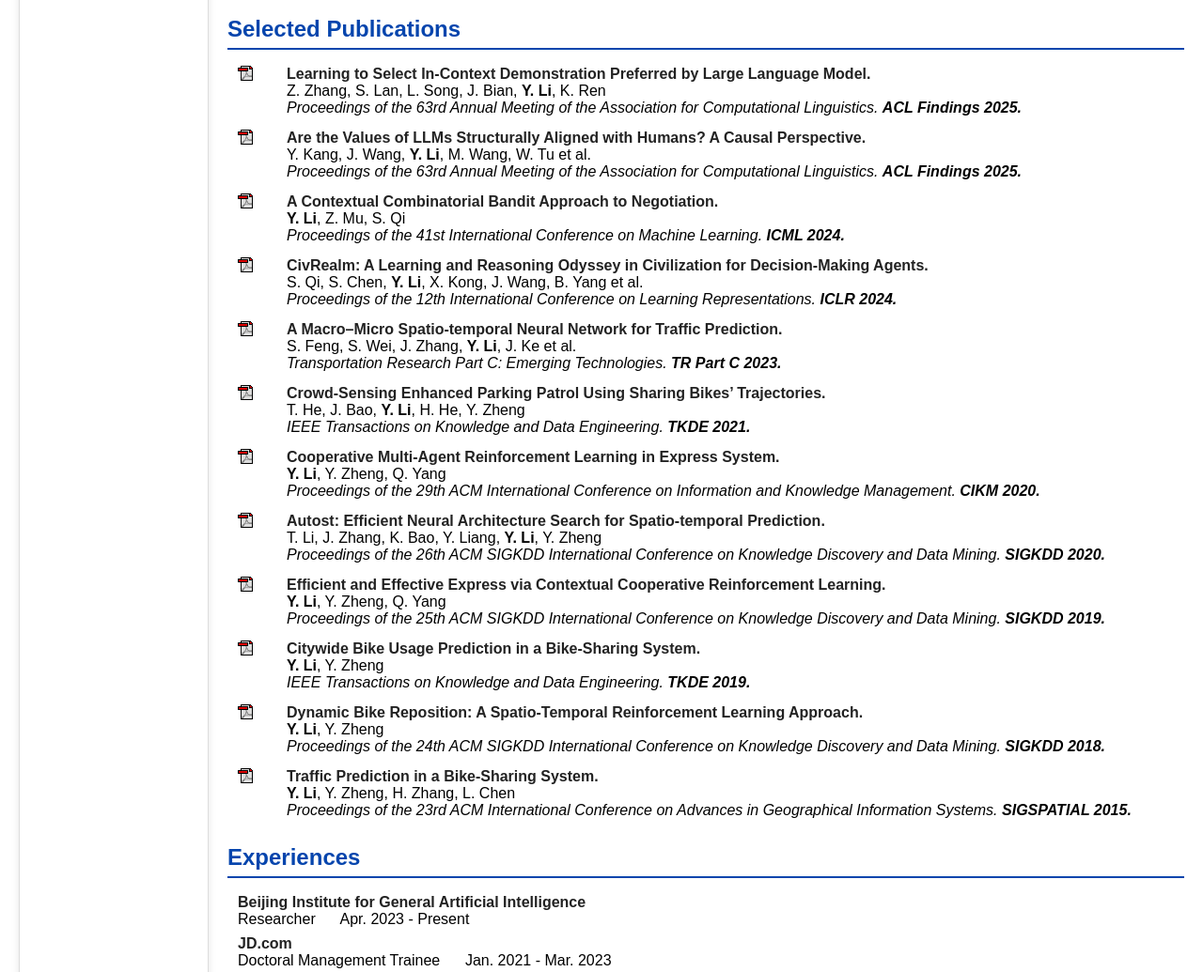
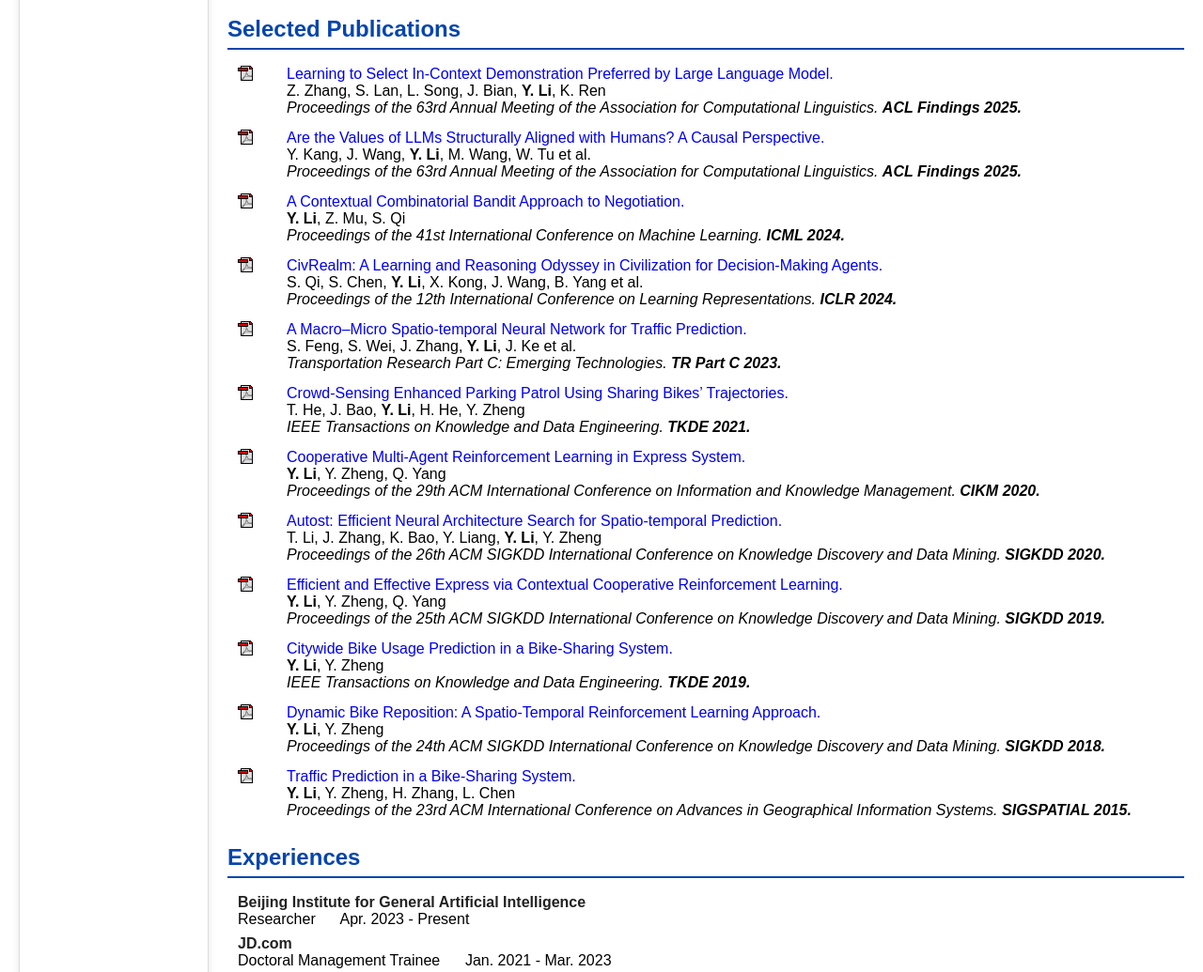
Before and after one commit to liyexn/liyexin.github.io, a plain HTML site: page index.html in a window 1280 px wide and 2102 px high. Shown: the part 795-1830 px from the top of the page at 94% size. Drawn offline with Linux system fonts and the light colour scheme.

Commit message:
add links

```diff
--- a/index.html
+++ b/index.html
@@ -203,7 +203,7 @@
           <tbody>
             <tr>
               <td class="left"><a href="https://arxiv.org/pdf/2505.19966" target="_blank"><img src="./files/pdf.gif"><br></a></td>
-              <td><span class="title">Learning to Select In-Context Demonstration Preferred by Large Language Model. </span>
+              <td><span> <a href="https://arxiv.org/pdf/2505.19966" style="text-decoration: none;"> Learning to Select In-Context Demonstration Preferred by Large Language Model. </a></span>
                 <br>Z. Zhang, S. Lan, L. Song, J. Bian, <b>Y. Li</b>, K. Ren<br>
                 <i>Proceedings of the 63rd Annual Meeting of the Association for Computational Linguistics. <b> ACL Findings 2025. </b></i>
               </td>
@@ -215,7 +215,7 @@
           <tbody>
             <tr>
               <td class="left"><a href="https://arxiv.org/pdf/2501.00581" target="_blank"><img src="./files/pdf.gif"><br></a></td>
-              <td><span class="title">Are the Values of LLMs Structurally Aligned with Humans? A Causal Perspective. </span>
+              <td><span> <a href="https://arxiv.org/pdf/2501.00581" style="text-decoration: none;"> Are the Values of LLMs Structurally Aligned with Humans? A Causal Perspective. </a></span>
                 <br>Y. Kang, J. Wang, <b>Y. Li</b>, M. Wang, W. Tu et al.<br>
                 <i>Proceedings of the 63rd Annual Meeting of the Association for Computational Linguistics. <b> ACL Findings 2025. </b></i>
               </td>
@@ -227,7 +227,7 @@
           <tbody>
             <tr>
               <td class="left"><a href="https://arxiv.org/pdf/2407.00567" target="_blank"><img src="./files/pdf.gif"><br></a></td>
-              <td><span class="title">A Contextual Combinatorial Bandit Approach to Negotiation. </span>
+              <td><span> <a href="https://arxiv.org/pdf/2407.00567" style="text-decoration: none;"> A Contextual Combinatorial Bandit Approach to Negotiation. </a></span>
                 <br><b>Y. Li</b>, Z. Mu, S. Qi<br>
                 <i>Proceedings of the 41st International Conference on Machine Learning. <b> ICML 2024. </b></i>
               </td>
@@ -239,7 +239,7 @@
           <tbody>
             <tr>
               <td class="left"><a href="https://arxiv.org/pdf/2401.10568" target="_blank"><img src="./files/pdf.gif"><br></a></td>
-              <td><span class="title">CivRealm: A Learning and Reasoning Odyssey in Civilization for Decision-Making Agents. </span>
+              <td><span> <a href="https://arxiv.org/pdf/2401.10568" style="text-decoration: none;"> CivRealm: A Learning and Reasoning Odyssey in Civilization for Decision-Making Agents. </a></span>
                 <br>S. Qi, S. Chen, <b>Y. Li</b>, X. Kong, J. Wang, B. Yang et al.<br>
                 <i>Proceedings of the 12th International Conference on Learning Representations. <b> ICLR 2024. </b></i>
               </td>
@@ -251,7 +251,7 @@
           <tbody>
           <tr>
             <td class="left"><a href=" " target="_blank"><img src="./files/pdf.gif"><br></a></td>
-            <td><span class="title">A Macro–Micro Spatio-temporal Neural Network for Traffic Prediction. </font></span>
+            <td><span> <a href="https://www.zhangjunbo.org/pdf/2023_TRC_MMSTNet.pdf" style="text-decoration: none;"> A Macro–Micro Spatio-temporal Neural Network for Traffic Prediction. </a></span>
               <br>S. Feng, S. Wei, J. Zhang, <b>Y. Li</b>, J. Ke et al. <br>
               <i>Transportation Research Part C: Emerging Technologies. <b> TR Part C 2023. </b></i>
           </td>
@@ -263,7 +263,7 @@
           <tbody>
           <tr>
             <td class="left"><a href=" " target="_blank"><img src="./files/pdf.gif"><br></a></td>
-            <td><span class="title">Crowd-Sensing Enhanced Parking Patrol Using Sharing Bikes’ Trajectories. </span>
+            <td><span> <a href="http://urban-computing.com/pdf/TKDE_ParingPatrol.pdf" style="text-decoration: none;"> Crowd-Sensing Enhanced Parking Patrol Using Sharing Bikes’ Trajectories. </a></span>
               <br>T. He, J. Bao, <b>Y. Li</b>, H. He, Y. Zheng<br>
               <i>IEEE Transactions on Knowledge and Data Engineering. <b> TKDE 2021. </b></i>
           </td>
@@ -275,7 +275,7 @@
           <tbody>
           <tr>
             <td class="left"><a href=" " target="_blank"><img src="./files/pdf.gif"><br></a></td>
-            <td><span class="title">Cooperative Multi-Agent Reinforcement Learning in Express System. </span>
+            <td><span> <a href="http://iris.kangry.net/pdf/cikm_Cooperative_20.pdf" style="text-decoration: none;"> Cooperative Multi-Agent Reinforcement Learning in Express System. </a></span>
               <br><b>Y. Li</b>, Y. Zheng, Q. Yang<br>
               <i>Proceedings of the 29th ACM International Conference on Information and Knowledge Management. <b> CIKM 2020. </b></i>
           </td>
@@ -287,7 +287,7 @@
           <tbody>
           <tr>
             <td class="left"><a href=" " target="_blank"><img src="./files/pdf.gif"><br></a></td>
-            <td><span class="title">Autost: Efficient Neural Architecture Search for Spatio-temporal Prediction. </span>
+            <td><span> <a href="https://www.zhangjunbo.org/pdf/2020_KDD_AutoST.pdf" style="text-decoration: none;"> Autost: Efficient Neural Architecture Search for Spatio-temporal Prediction. </a></span>
               <br>T. Li, J. Zhang, K. Bao, Y. Liang, <b>Y. Li</b>, Y. Zheng<br>
               <i>Proceedings of the 26th ACM SIGKDD International Conference on Knowledge Discovery and Data Mining. <b> SIGKDD 2020. </b></i>
           </td>
@@ -299,7 +299,7 @@
           <tbody>
           <tr>
             <td class="left"><a href=" " target="_blank"><img src="./files/pdf.gif"><br></a></td>
-            <td><span class="title">Efficient and Effective Express via Contextual Cooperative Reinforcement Learning. </span>
+            <td><span> <a href="http://iris.kangry.net/pdf/yexinKDD2019.pdf" style="text-decoration: none;"> Efficient and Effective Express via Contextual Cooperative Reinforcement Learning. </a></span>
               <br><b>Y. Li</b>, Y. Zheng, Q. Yang<br>
               <i>Proceedings of the 25th ACM SIGKDD International Conference on Knowledge Discovery and Data Mining. <b> SIGKDD 2019. </b></i>
           </td>
@@ -311,7 +311,7 @@
           <tbody>
           <tr>
             <td class="left"><a href=" " target="_blank"><img src="./files/pdf.gif"><br></a></td>
-            <td><span class="title">Citywide Bike Usage Prediction in a Bike-Sharing System. </span>
+            <td><span> <a href="http://urban-computing.com/pdf/TKDE2019LiZheng.pdf" style="text-decoration: none;"> Citywide Bike Usage Prediction in a Bike-Sharing System. </a></span>
               <br><b>Y. Li</b>, Y. Zheng<br>
               <i>IEEE Transactions on Knowledge and Data Engineering. <b> TKDE 2019. </b></i>
           </td>
@@ -323,7 +323,7 @@
           <tbody>
           <tr>
             <td class="left"><a href=" " target="_blank"><img src="./files/pdf.gif"><br></a></td>
-            <td><span class="title">Dynamic Bike Reposition: A Spatio-Temporal Reinforcement Learning Approach. </span>
+            <td><span> <a href="http://urban-computing.com/pdf/KDD2018dynamic-bike-reposition.pdf" style="text-decoration: none;"> Dynamic Bike Reposition: A Spatio-Temporal Reinforcement Learning Approach. </a></span>
               <br><b>Y. Li</b>, Y. Zheng<br>
               <i>Proceedings of the 24th ACM SIGKDD International Conference on Knowledge Discovery and Data Mining. <b> SIGKDD 2018. </b></i>
           </td>
@@ -335,7 +335,7 @@
           <tbody>
           <tr>
             <td class="left"><a href=" " target="_blank"><img src="./files/pdf.gif"><br></a></td>
-            <td><span class="title">Traffic Prediction in a Bike-Sharing System. </span>
+            <td><span> <a href="https://www.microsoft.com/en-us/research/wp-content/uploads/2016/02/traffic20prediction20in20a20bike20sharing20system.pdf" style="text-decoration: none;"> Traffic Prediction in a Bike-Sharing System. </a></span>
               <br><b>Y. Li</b>, Y. Zheng, H. Zhang, L. Chen<br>
               <i>Proceedings of the 23rd ACM International Conference on Advances in Geographical Information Systems. <b>SIGSPATIAL 2015. </b></i>
           </td>
```
